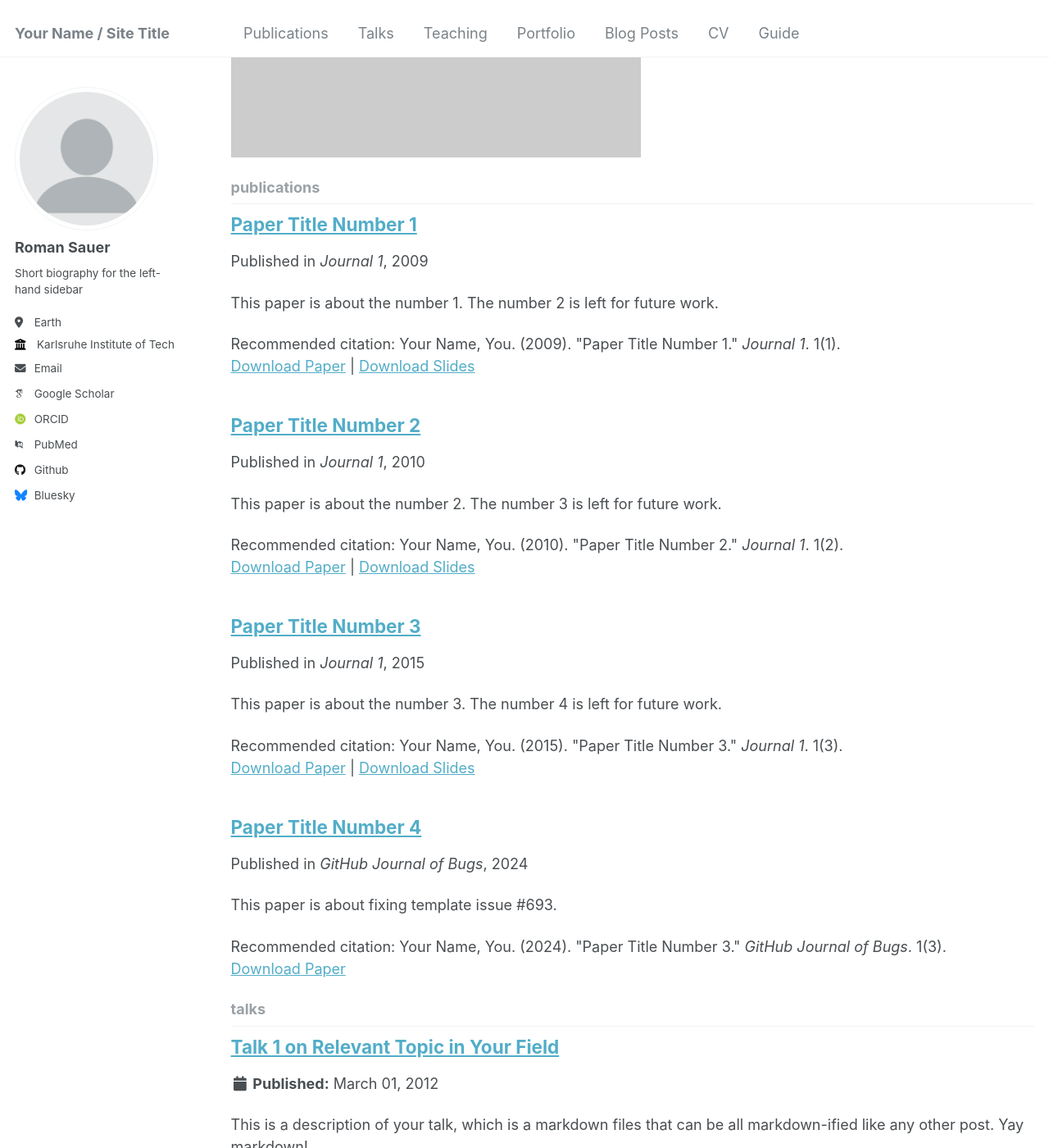
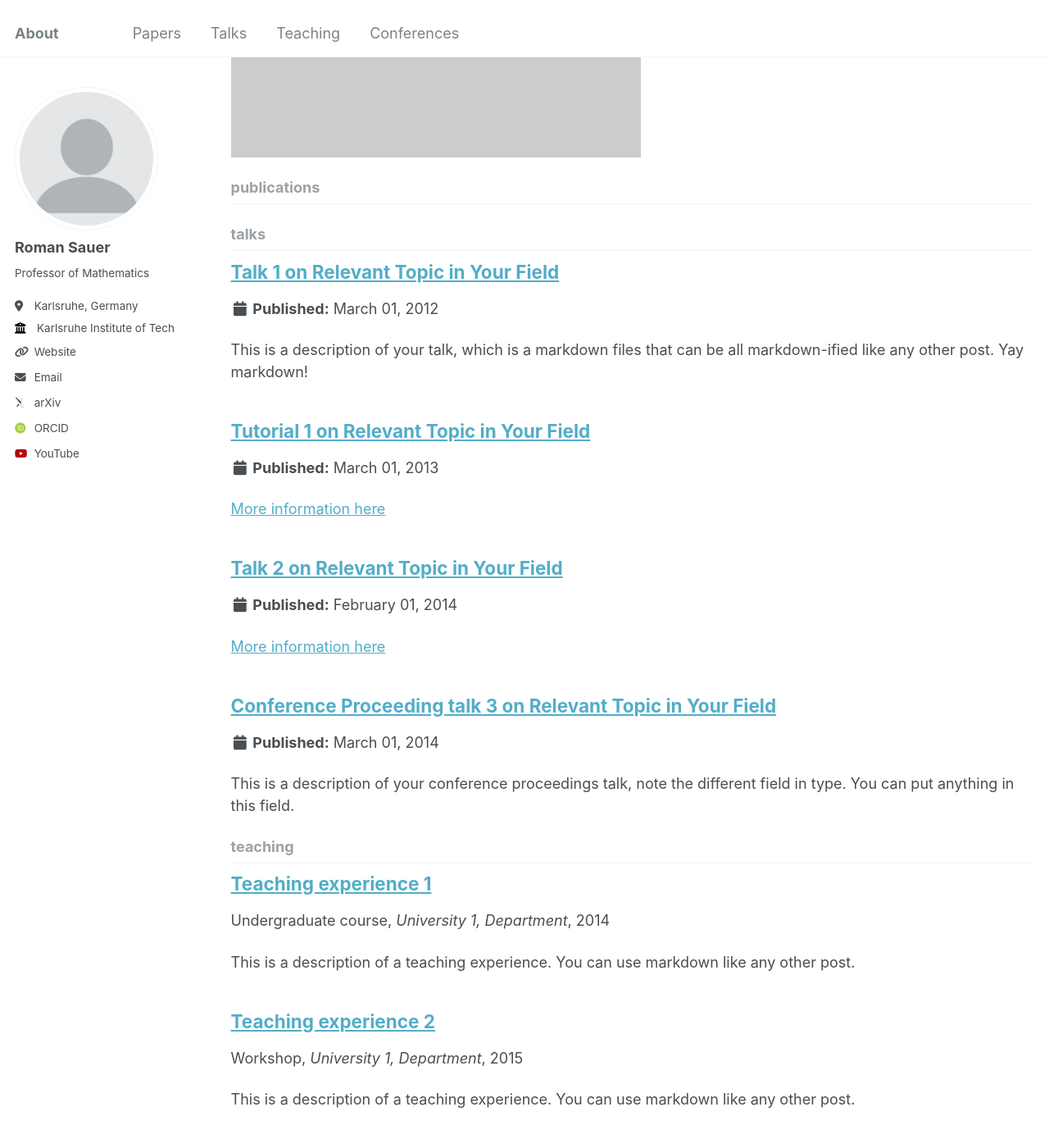
Before and after one commit to hydeparksa/hydeparksa.github.io, a Jekyll site: the page built from _pages/collection-archive.html, in a window 1280 px wide and 1400 px high, scrolled down 900 px. Shown: the whole window at 82% size. Built offline with Jekyll 4.4.1, drawn with Linux system fonts in a browser that asks for light colours; some web fonts are replaced; part of the change alters nothing that is shown.

Commit message:
many adjustments in publications

```diff
--- a/_config.yml
+++ b/_config.yml
@@ -8,7 +8,7 @@
 
 # Basic Site Settings
 locale                   : "en-US"
-title                    : "Your Name / Site Title"
+title                    : "About"
 title_separator          : "-"
 name                     : &name "Roman Sauer"
 description              : &description "personal description"
@@ -24,54 +24,54 @@ author:
   avatar           : "profile.png"
   name             : "Roman Sauer"
   pronouns         : # example: "she/her"
-  bio              : "Short biography for the left-hand sidebar"
-  location         : "Earth"
+  bio              : "Professor of Mathematics"
+  location         : "Karlsruhe, Germany"
   employer         : "Karlsruhe Institute of Technology"
-  uri              : # URL
+  uri              : "https://topology.math.kit.edu/index.php"
   email            : "roman.sauer@kit.edu"
 
   # Academic websites
-  arxiv            : # URL - Update with the correct link to your profile
-  googlescholar    : "https://scholar.google.com/citations?user=PS_CX0AAAAAJ"
-  impactstory      : # URL
-  orcid            : "http://orcid.org/yourorcidurl"
-  semantic         : # URL
-  pubmed           : "https://www.ncbi.nlm.nih.gov/pubmed/?term=john+snow"
-  researchgate     : # URL
+  arxiv            : "http://arxiv.org/a/sauer_r_1"
+  #googlescholar    : "https://scholar.google.com/citations?user=PS_CX0AAAAAJ"
+  #impactstory      : # URL
+  orcid            : "http://orcid.org/0000-0002-2907-6645"
+  #semantic         : # URL
+  #pubmed           : "https://www.ncbi.nlm.nih.gov/pubmed/?term=john+snow"
+  #researchgate     : # URL
 
   # Repositories and software development
-  bitbucket        : # Username - Update with your username on the site
-  codepen          : # Username
-  dribbble         : # Username
-  github           : "academicpages"
-  kaggle           : # Username
-  stackoverflow    : # User number or user number and name (i.e., use "1" or "1/jeff-atwood")
+  #bitbucket        : # Username - Update with your username on the site
+  #codepen          : # Username
+  #dribbble         : # Username
+  #github           : "academicpages"
+  #kaggle           : # Username
+  #stackoverflow    : # User number or user number and name (i.e., use "1" or "1/jeff-atwood")
 
   # Social media
-  bluesky          : "bsky.app" # Replace this with you Bluesky username
-  facebook         : # Username
-  flickr           : # Username
-  foursquare       : # Username
-  goodreads        : # Username
-  google_plus      : # Username
-  keybase          : # Username
-  instagram        : # Username
-  lastfm           : # Username
-  linkedin         : # Username
-  mastodon         : # URL
-  medium           : # URL
-  pinterest        : # Username
-  soundcloud       : # Username
-  steam            : # Username
-  telegram         : # URL
-  tumblr           : # Username
+  #bluesky          : "bsky.app" # Replace this with you Bluesky username
+  #facebook         : # Username
+  #flickr           : # Username
+  #foursquare       : # Username
+  #goodreads        : # Username
+  #google_plus      : # Username
+  #keybase          : # Username
+  #instagram        : # Username
+  #lastfm           : # Username
+  #linkedin         : # Username
+  #mastodon         : # URL
+  #medium           : # URL
+  #pinterest        : # Username
+  #soundcloud       : # Username
+  #steam            : # Username
+  #telegram         : # URL
+  #tumblr           : # Username
   twitter          : # Username for X / Twitter
-  vine             : # Username
-  weibo            : # Username
-  wikipedia        : # Username
-  xing             : # Username
-  youtube          : # Username
-  zhihu            : # URL
+  #vine             : # Username
+  #weibo            : # Username
+  #wikipedia        : # Username
+  #xing             : # Username
+  youtube          : romansauer1240
+  #zhihu            : # URL
 
 # Publication Category - The following the list of publication categories and their headings
 publication_category:
--- a/_data/navigation.yml
+++ b/_data/navigation.yml
@@ -5,8 +5,8 @@
 # prevent it from being included in the site.
 
 main:
-  - title: "Publications"
-    url: /publications/
+  - title: "Papers"
+    url: /papers/
 
   - title: "Talks"
     url: /talks/
@@ -14,14 +14,14 @@ main:
   - title: "Teaching"
     url: /teaching/
 
-  - title: "Portfolio"
-    url: /portfolio/
+  - title: "Conferences"
+    url: /conferences/
 
-  - title: "Blog Posts"
-    url: /year-archive/
+  #- title: "Blog Posts"
+  #  url: /year-archive/
 
-  - title: "CV"
-    url: /cv/
+  #- title: "CV"
+  #  url: /cv/
 
-  - title: "Guide"
-    url: /markdown/
+  #- title: "Guide"
+  #  url: /markdown/
--- /dev/null
+++ b/_data/preprints.yml
@@ -0,0 +1,11 @@
+- title: "Title of First Paper"
+  authors: "Author1, Author2"
+  journal: "Journal Name"
+  year: 2020
+  url: "https://linktopaper.com"
+
+- title: "Title of Second Paper"
+  authors: "Author1, Author2"
+  journal: "Another Journal"
+  year: 2021
+  url: "https://linktoanotherpaper.com"
--- /dev/null
+++ b/_data/published.yml
@@ -0,0 +1,137 @@
+- title: "Stability and instability of lattices in semisimple groups"
+  authors: "Uri Bader, Alexander Lubotzky, Roman Sauer, Shmuel Weinberger"
+  journal: "J. Anal. Math."
+  year: 2023
+  url: "https://doi.org/10.1007/s11854-023-0329-5"
+
+- title: "Amenable covers and integral foliated simplicial volume"
+  authors: "Clara Löh, Marco Moraschini, Roman Sauer"
+  journal: "New York J. Math."
+  year: 2022
+  url: ""
+
+- title: "Volume and macroscopic scalar curvature"
+  authors: "Sabine Braun, Roman Sauer"
+  journal: "Geom. Funct. Anal."
+  year: 2021
+  url: "https://doi.org/10.1007/s00039-021-00588-y"
+
+- title: "Profinite invariants of arithmetic groups"
+  authors: "Holger Kammeyer, Steffen Kionke, Jean Raimbault, Roman Sauer"
+  journal: "Forum Math. Sigma"
+  year: 2020
+  url: "https://doi.org/10.1017/fms.2020.43"
+
+- title: "S-arithmetic spinor groups with the same finite quotients and distinct ℓ²-cohomology"
+  authors: "Holger Kammeyer, Roman Sauer"
+  journal: "Groups Geom. Dyn."
+  year: 2020
+  url: "https://doi.org/10.4171/ggd/566"
+
+- title: "Bounded cohomology of amenable covers via classifying spaces"
+  authors: "Clara Löh, Roman Sauer"
+  journal: "Enseign. Math."
+  year: 2020
+  url: "https://doi.org/10.4171/LEM/66-1/2-8"
+
+- title: "Homology and homotopy complexity in negative curvature"
+  authors: "Uri Bader, Tsachik Gelander, Roman Sauer"
+  journal: "J. Eur. Math. Soc. (JEMS)"
+  year: 2020
+  url: "https://doi.org/10.4171/JEMS/971"
+
+- title: "Lattice envelopes"
+  authors: "Uri Bader, Alex Furman, Roman Sauer"
+  journal: "Duke Math. J."
+  year: 2020
+  url: "https://doi.org/10.1215/00127094-2019-0042"
+
+- title: "An adelic arithmeticity theorem for lattices in products"
+  authors: "Uri Bader, Alex Furman, Roman Sauer"
+  journal: "Math. Z."
+  year: 2019
+  url: "https://doi.org/10.1007/s00209-019-02241-9"
+
+- title: "Counting maximally broken Morse trajectories on aspherical manifolds"
+  authors: "Caterina Campagnolo, Roman Sauer"
+  journal: "Geom. Dedicata"
+  year: 2019
+  url: "https://doi.org/10.1007/s10711-018-00420-2"
+
+- title: "Vanishing of ℓ²-Betti numbers of locally compact groups as an invariant of coarse equivalence"
+  authors: "Roman Sauer, Michael Schrödl"
+  journal: "Fund. Math."
+  year: 2018
+  url: "https://doi.org/10.4064/fm512-1-2018"
+
+- title: "ℓ²-Betti number of discrete and non-discrete groups"
+  authors: "Roman Sauer"
+  journal: "New directions in locally compact groups"
+  year: 2018
+  url: ""
+
+- title: ℓ²-Betti numbers of totally disconnected groups and their approximation by Betti numbers of lattices"
+  authors: "Henrik Densing Petersen, Roman Sauer, Andreas Thom"
+  journal: "J. Topol."
+  year: 2018
+  url: "https://doi.org/10.1112/topo.12056"
+
+- title: "Topological models of finite type for tree almost automorphism groups"
+  authors: "Roman Sauer, Werner Thumann"
+  journal: "Int. Math. Res. Not. IMRN"
+  year: 2017
+  url: "https://doi.org/10.1093/imrn/rnw232"
+
+- title: "Cantor systems and quasi-isometry of groups"
+  authors: "Kostya Medynets, Roman Sauer, Andreas Thom"
+  journal: "Bull. Lond. Math. Soc."
+  year: 2017
+  url: "https://doi.org/10.1112/blms.12059"
+
+- title: "Integral foliated simplicial volume of aspherical manifolds"
+  authors: "Roberto Frigerio, Clara Löh, Cristina Pagliantini, Roman Sauer"
+  journal: "Israel J. Math."
+  year: 2016
+  url: "https://doi.org/10.1007/s11856-016-1425-3"
+
+- title: "Volume and homology growth of aspherical manifolds"
+  authors: "Roman Sauer"
+  journal: "Geom. Topol."
+  year: 2016
+  url: "https://doi.org/10.2140/gt.2016.20.1035"
+
+- title: "On the structure and arithmeticity of lattice envelopes"
+  authors: "Uri Bader, Alex Furman, Roman Sauer"
+  journal: "C. R. Math. Acad. Sci. Paris"
+  year: 2015
+  url: "https://doi.org/10.1016/j.crma.2015.02.010"
+
+- title: "ℓ²-invisibility and a class of local similarity groups"
+  authors: "Roman Sauer, Werner Thumann"
+  journal: "Compos. Math."
+  year: 2014
+  url: "https://doi.org/10.1112/S0010437X14007313"
+
+- title: "On the growth of Betti numbers in p-adic analytic towers"
+  authors: "Nicolas Bergeron, Peter Linnell, Wolfgang Lück, Roman Sauer"
+  journal: "Groups Geom. Dyn."
+  year: 2014
+  url: "https://doi.org/10.4171/GGD/227"
+
+- title: "Weak notions of normality and vanishing up to rank in ℓ²-cohomology"
+  authors: "Uri Bader, Alex Furman, Roman Sauer"
+  journal: "Int. Math. Res. Not. IMRN"
+  year: 2014
+  url: "https://doi.org/10.1093/imrn/rnt029"
+
+- title: "On the cohomology of weakly almost periodic group representations"
+  authors: "Uri Bader, Christian Rosendal, Roman Sauer"
+  journal: "J. Topol. Anal."
+  year: 2014
+  url: "https://doi.org/10.1142/S1793525314500125"
+
+- title: "Integrable measure equivalence and rigidity of hyperbolic lattices"
+  authors: "Uri Bader, Alex Furman, Roman Sauer"
+  journal: "Invent. Math."
+  year: 2013
+  url: "https://doi.org/10.1007/s00222-012-0445-9"
--- /dev/null
+++ b/_pages/papers.md
@@ -0,0 +1,26 @@
+---
+layout: archive
+title: "Papers"
+permalink: /papers/
+author_profile: true
+
+---
+
+## Preprints
+
+{% for pub in site.data.preprints %}
+- **{{ pub.title }}**
+{{ pub.authors }}
+_{{ pub.journal }}_, {{ pub.year }}.
+[Link]({{ pub.url }})
+{% endfor %}
+
+
+## Published
+
+{% for pub in site.data.published %}
+- **{{ pub.title }}**<br>
+{{ pub.authors }}<br>
+_{{ pub.journal }}_, {{ pub.year }}.
+[Link]({{ pub.url }})
+{% endfor %}
--- a/_pages/publications.html
+++ /dev/null
@@ -1,33 +0,0 @@
----
-layout: archive
-title: "Publications"
-permalink: /publications/
-author_profile: true
----
-
-{% if site.author.googlescholar %}
-  <div class="wordwrap">You can also find my articles on <a href="{{site.author.googlescholar}}">my Google Scholar profile</a>.</div>
-{% endif %}
-
-{% include base_path %}
-
-<!-- New style rendering if publication categories are defined -->
-{% if site.publication_category %}
-  {% for category in site.publication_category  %}
-    {% assign title_shown = false %}
-    {% for post in site.publications reversed %}
-      {% if post.category != category[0] %}
-        {% continue %}
-      {% endif %}
-      {% unless title_shown %}
-        <h2>{{ category[1].title }}</h2><hr />
-        {% assign title_shown = true %}
-      {% endunless %}
-      {% include archive-single.html %}
-    {% endfor %}
-  {% endfor %}
-{% else %}
-  {% for post in site.publications reversed %}
-    {% include archive-single.html %}
-  {% endfor %}
-{% endif %}
```
Also changed, not shown: _papers/2009-10-01-paper-title-number-1.md (renamed from _publications/2009-10-01-paper-title-number-1.md), _papers/2010-10-01-paper-title-number-2.md (renamed from _publications/2010-10-01-paper-title-number-2.md), _papers/2015-10-01-paper-title-number-3.md (renamed from _publications/2015-10-01-paper-title-number-3.md), _papers/2024-02-17-paper-title-number-4.md (renamed from _publications/2024-02-17-paper-title-number-4.md).
